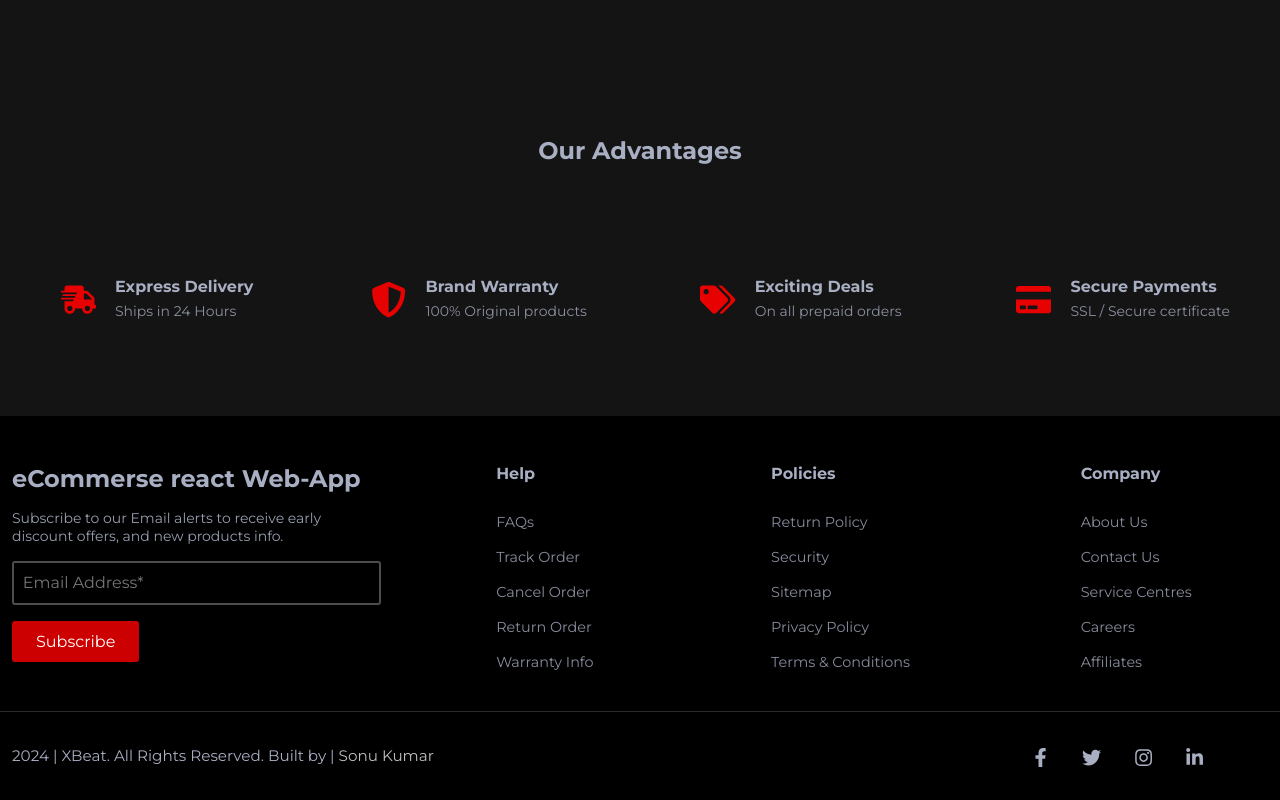
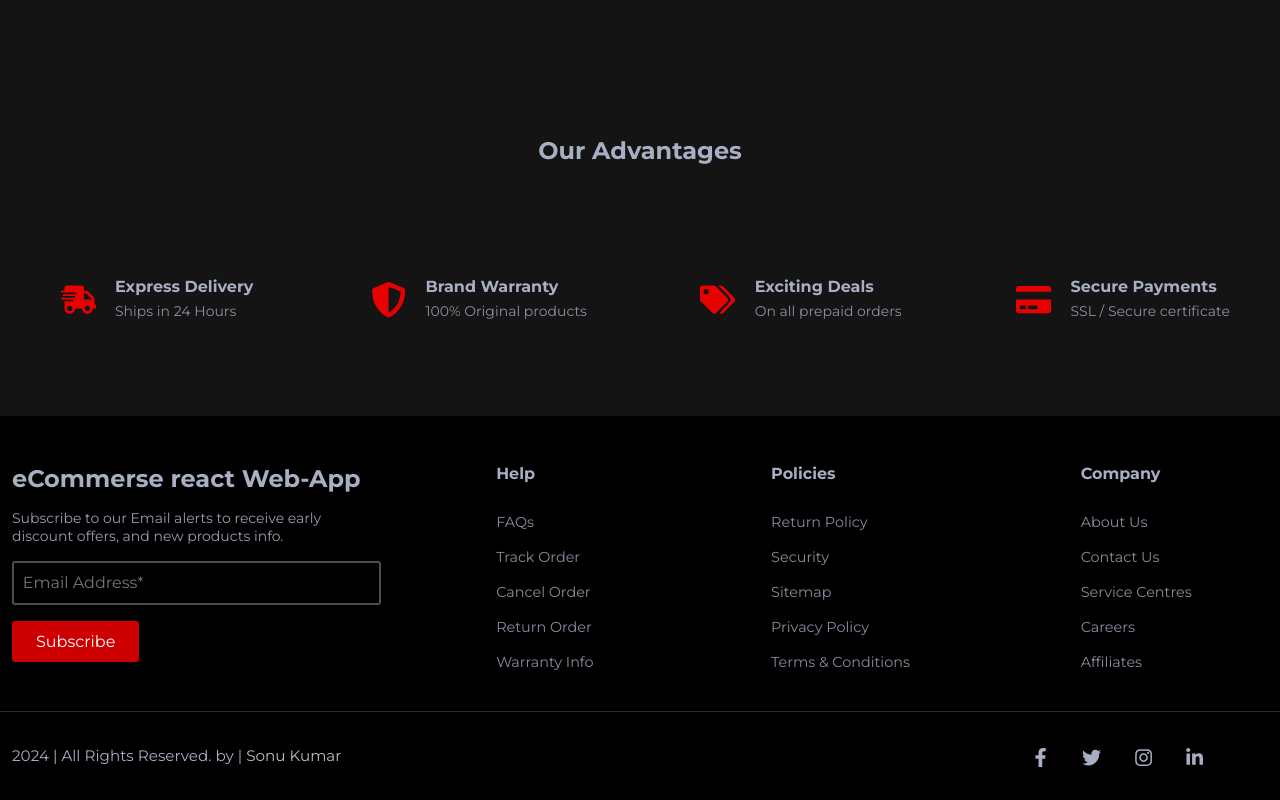
Before and after one commit to Sonu8544/React-eCommerse, a React (Create React App) app: page / in a window 1280 px wide. Shown: the part 3296-4096 px from the top of the page. Built offline with nearby package versions, Linux system fonts and the light colour scheme.

Commit message:
fix footer

```diff
--- a/src/components/common/Footer.js
+++ b/src/components/common/Footer.js
@@ -71,9 +71,9 @@ const Footer = () => {
                 <div className="container">
                     <div className="sub_footer_wrapper">
                         <div className="foot_copyright">
-                            <p>
-                                {currYear} | XBeat. All Rights Reserved.
-                                Built by | <a href="https://sonukumar.vercel.app/">Sonu Kumar</a>
+                            <p className='' >
+                                {currYear} | All Rights Reserved.
+                                 by | <a href="https://sonukumar.vercel.app/">Sonu Kumar</a>
                             </p>
                         </div>
                         <div className="foot_social">
```
